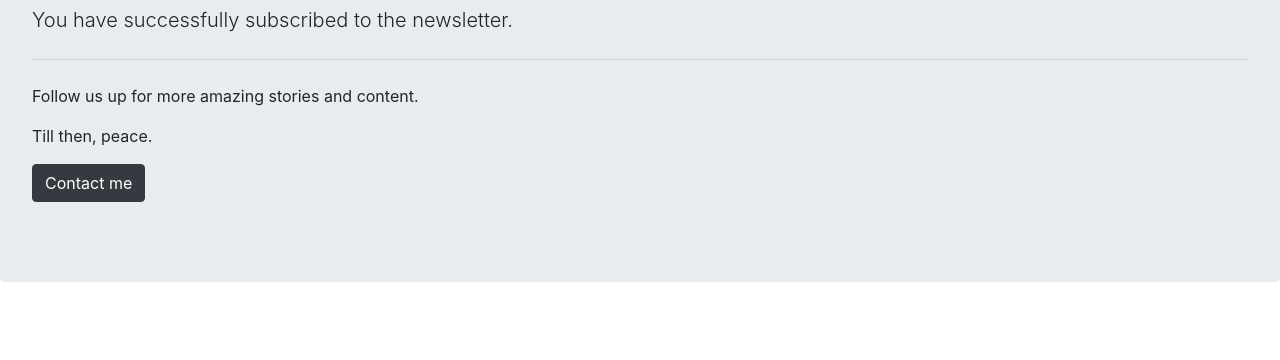
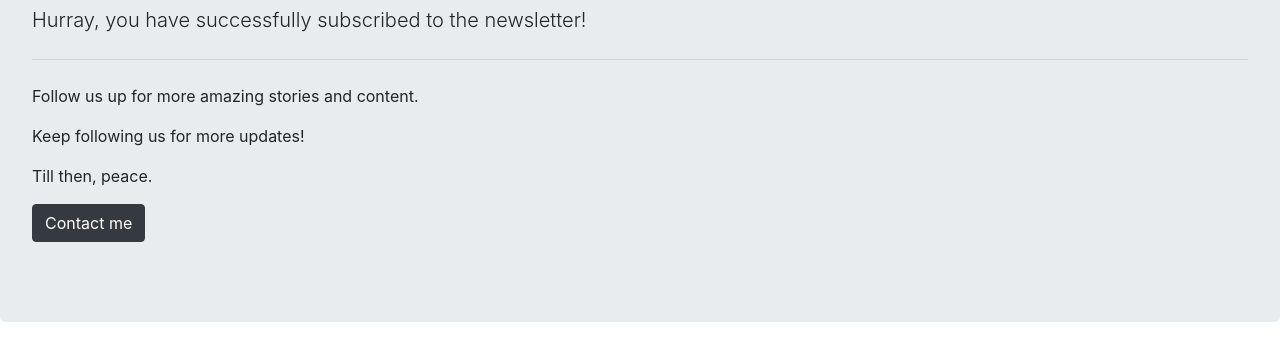
Before and after one commit to ayushvarma7/Newsletter, a website: page success.html in a window 1280 px wide. Shown: the part 134-494 px from the top of the page. Drawn offline with nearby package versions, Linux system fonts and the light colour scheme.

Commit message:
Newsletter subscription changes

```diff
--- a/success.html
+++ b/success.html
@@ -13,9 +13,10 @@
 <body>
     <div class="jumbotron">
         <h1 class="display-4">Success!</h1>
-        <p class="lead">You have successfully subscribed to the newsletter.</p>
+        <p class="lead">Hurray, you have successfully subscribed to the newsletter!</p>
         <hr class="my-4">
         <p>Follow us up for more amazing stories and content.</p>
+        <p>Keep following us for more updates!</p>
         <p>Till then, peace.</p>
         <p class="lead">
           <a class="btn btn-dark btn-medium" href="https://ayushvarma7.github.io/cv/" role="button">Contact me</a>
```
